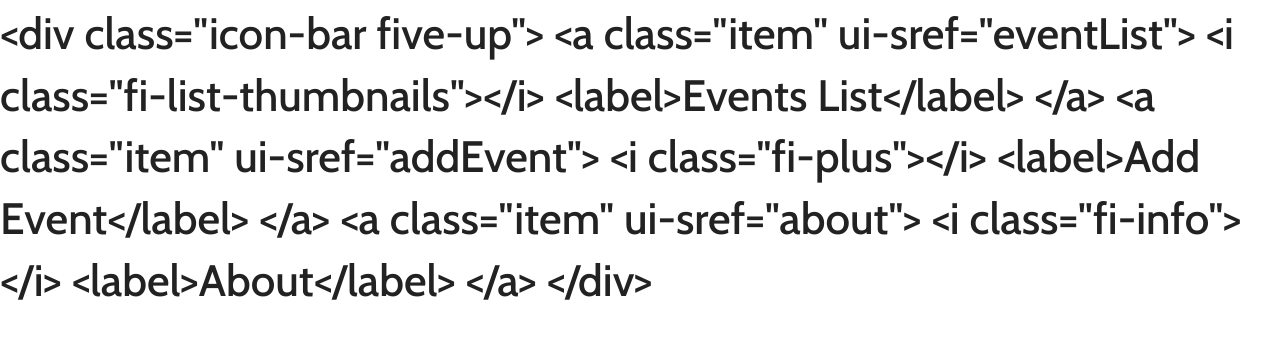
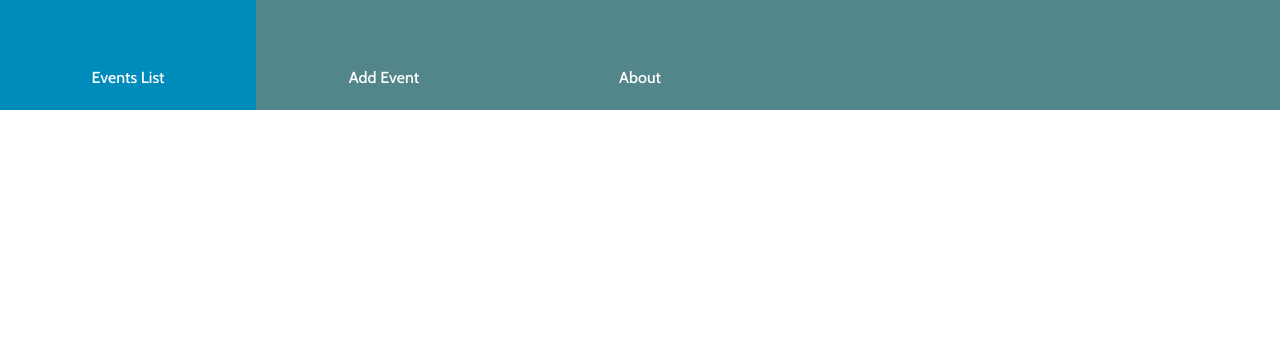
Before and after one commit to imrebartis/eventmanager, an Angular app: page / in a window 1280 px wide. Shown: the top 338 px of the page. Built offline with nearby package versions, Linux system fonts and the light colour scheme; a web font is replaced by a local one.

Commit message:
nav component updated, <app-nav> added to app.component.html

```diff
--- a/src/app/app.component.html
+++ b/src/app/app.component.html
@@ -1,4 +1,2 @@
-<h1>
-  {{title}}
-</h1>
+<app-nav></app-nav>
 <router-outlet></router-outlet>
--- a/src/app/app.component.ts
+++ b/src/app/app.component.ts
@@ -6,18 +6,5 @@ import { Component } from '@angular/core';
   styleUrls: ['./app.component.css']
 })
 export class AppComponent {
-  title = `<div class="icon-bar five-up">
-      <a class="item" ui-sref="eventList">
-          <i class="fi-list-thumbnails"></i>
-          <label>Events List</label>
-      </a>
-      <a class="item" ui-sref="addEvent">
-          <i class="fi-plus"></i>
-          <label>Add Event</label>
-      </a>
-      <a class="item" ui-sref="about">
-          <i class="fi-info"></i>
-          <label>About</label>
-      </a>
-  </div>`;
+  title = 'app works';
 }
--- a/src/app/nav/nav.component.html
+++ b/src/app/nav/nav.component.html
@@ -1,3 +1,14 @@
-<p>
-  nav works!
-</p>
+<div class="icon-bar five-up">
+    <a class="item" ui-sref="eventList">
+        <i class="fi-list-thumbnails"></i>
+        <label>Events List</label>
+    </a>
+    <a class="item" ui-sref="addEvent">
+        <i class="fi-plus"></i>
+        <label>Add Event</label>
+    </a>
+    <a class="item" ui-sref="about">
+        <i class="fi-info"></i>
+        <label>About</label>
+    </a>
+</div>
```
